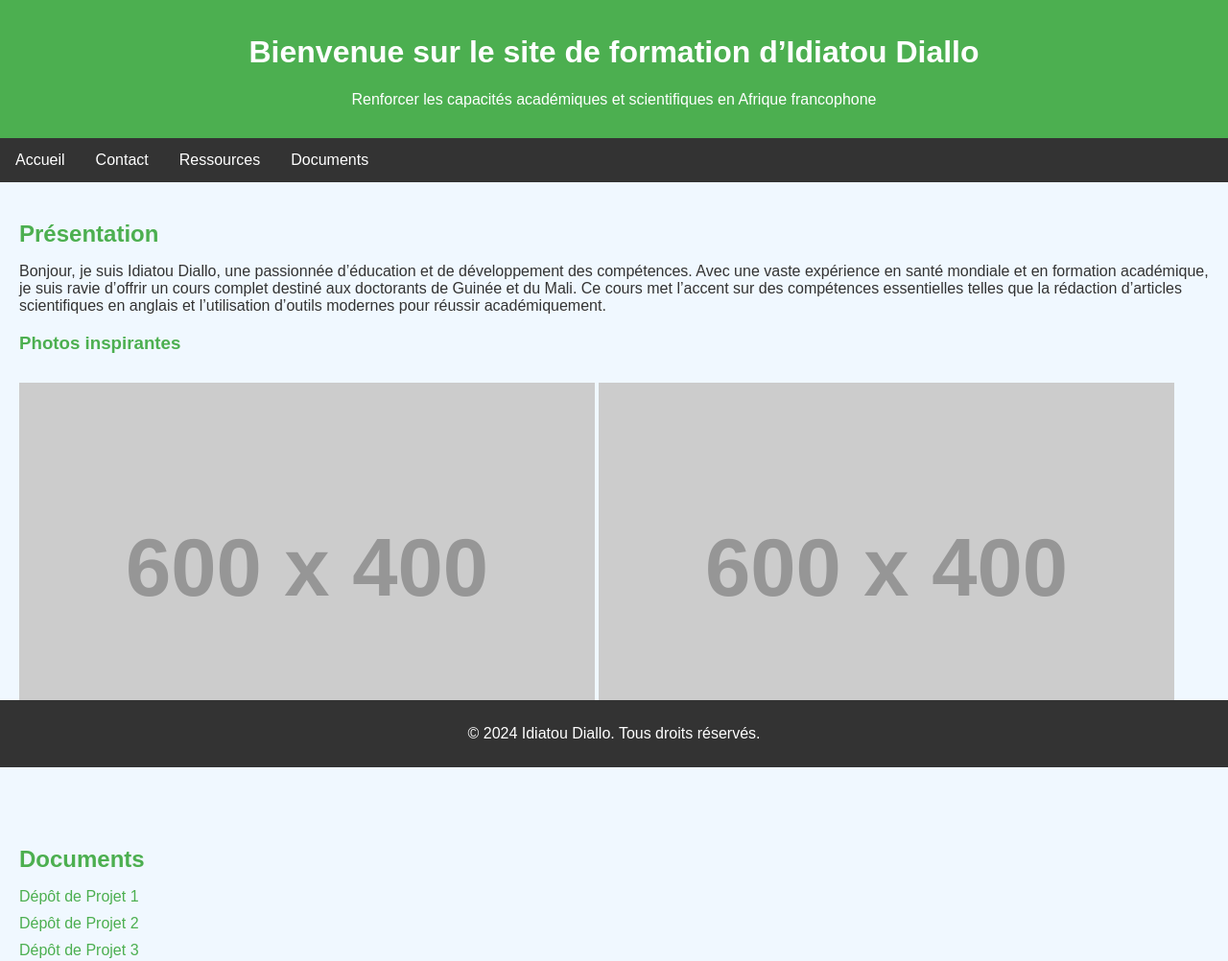
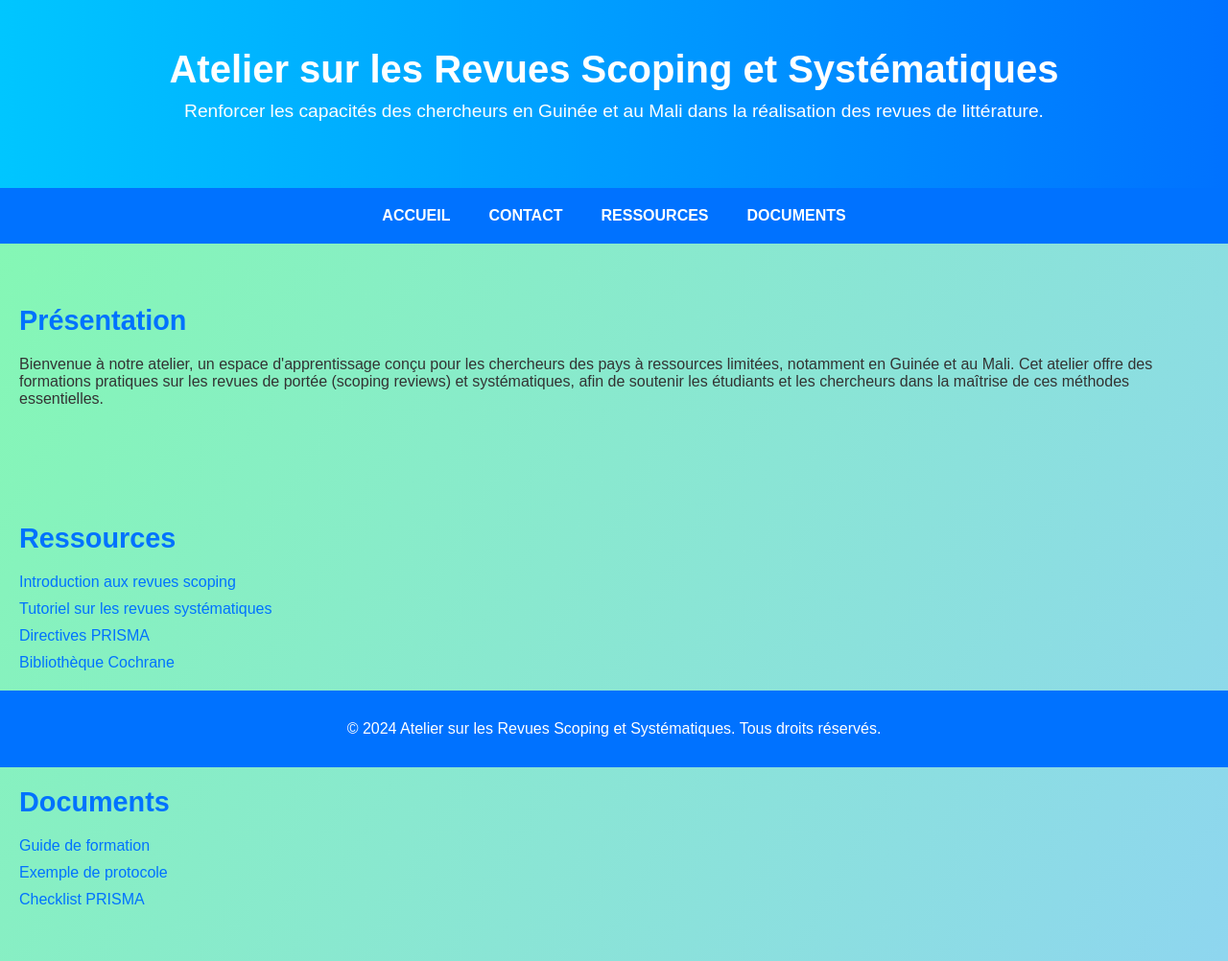
Before and after one commit to idiatou17/idiatou17.github.io, a plain HTML site: page index.html in a window 1280 px wide. Shown: the top 1002 px of the page at 96% size. Drawn offline with Linux system fonts and the light colour scheme; placeholder pictures from the web are drawn by us.

Commit message:
Add files via upload

```diff
--- a/index.html
+++ b/index.html
@@ -3,56 +3,69 @@
 <head>
     <meta charset="UTF-8">
     <meta name="viewport" content="width=device-width, initial-scale=1.0">
-    <title>Idiatou Diallo - Site de Formation</title>
+    <title>Atelier sur les Revues Scoping et Systématiques</title>
     <style>
         body {
             font-family: Arial, sans-serif;
             margin: 0;
             padding: 0;
-            background-color: #f0f8ff;
+            background: linear-gradient(120deg, #84fab0, #8fd3f4);
             color: #333;
         }
 
         header {
-            background-color: #4caf50;
+            text-align: center;
+            padding: 50px 20px;
+            background: linear-gradient(90deg, #00c6ff, #0072ff);
             color: white;
-            padding: 15px;
-            text-align: center;
+            box-shadow: 0 4px 8px rgba(0, 0, 0, 0.2);
+        }
+
+        header h1 {
+            font-size: 2.5em;
+            margin: 0;
+        }
+
+        header p {
+            font-size: 1.2em;
+            margin-top: 10px;
         }
 
         nav {
-            background-color: #333;
-            overflow: hidden;
+            display: flex;
+            justify-content: center;
+            background-color: #0072ff;
+            padding: 10px 0;
         }
 
         nav a {
-            float: left;
-            display: block;
             color: white;
-            text-align: center;
-            padding: 14px 16px;
             text-decoration: none;
+            padding: 10px 20px;
+            font-weight: bold;
+            text-transform: uppercase;
         }
 
         nav a:hover {
-            background-color: #ddd;
-            color: black;
+            background-color: #00c6ff;
+            border-radius: 5px;
         }
 
         .container {
-            padding: 20px;
+            padding: 40px 20px;
         }
 
         .section-title {
-            color: #4caf50;
-            margin-bottom: 10px;
+            color: #0072ff;
+            font-size: 1.8em;
+            margin-bottom: 20px;
         }
 
         footer {
-            background-color: #333;
+            background-color: #0072ff;
             color: white;
             text-align: center;
-            padding: 10px 0;
+            padding: 15px 0;
             position: fixed;
             bottom: 0;
             width: 100%;
@@ -68,7 +81,7 @@
         }
 
         a {
-            color: #4caf50;
+            color: #0072ff;
             text-decoration: none;
         }
 
@@ -76,17 +89,24 @@
             text-decoration: underline;
         }
 
+        .image-section {
+            display: flex;
+            flex-wrap: wrap;
+            justify-content: center;
+            gap: 20px;
+        }
+
         .image-section img {
-            max-width: 100%;
-            height: auto;
-            margin: 20px 0;
+            max-width: 300px;
+            border-radius: 10px;
+            box-shadow: 0 4px 8px rgba(0, 0, 0, 0.1);
         }
     </style>
 </head>
 <body>
     <header>
-        <h1>Bienvenue sur le site de formation d’Idiatou Diallo</h1>
-        <p>Renforcer les capacités académiques et scientifiques en Afrique francophone</p>
+        <h1>Atelier sur les Revues Scoping et Systématiques</h1>
+        <p>Renforcer les capacités des chercheurs en Guinée et au Mali dans la réalisation des revues de littérature.</p>
     </header>
 
     <nav>
@@ -98,31 +118,27 @@
 
     <div id="home" class="container">
         <h2 class="section-title">Présentation</h2>
-        <p>Bonjour, je suis Idiatou Diallo, une passionnée d’éducation et de développement des compétences. Avec une vaste expérience en santé mondiale et en formation académique, je suis ravie d’offrir un cours complet destiné aux doctorants de Guinée et du Mali. Ce cours met l’accent sur des compétences essentielles telles que la rédaction d’articles scientifiques en anglais et l’utilisation d’outils modernes pour réussir académiquement.</p>
+        <p>Bienvenue à notre atelier, un espace d'apprentissage conçu pour les chercheurs des pays à ressources limitées,
+        notamment en Guinée et au Mali. Cet atelier offre des formations pratiques sur les revues de portée (scoping reviews) et
+        systématiques, afin de soutenir les étudiants et les chercheurs dans la maîtrise de ces méthodes essentielles.</p>
+    </div>
 
-        <div class="image-section">
-            <h3 class="section-title">Photos inspirantes</h3>
-            <img src="https://via.placeholder.com/600x400" alt="Scoping et Revue Systématique">
-            <img src="https://via.placeholder.com/600x400" alt="Renforcement des capacités en milieu à ressources limitées">
-        </div>
+    <div id="resources" class="container">
+        <h2 class="section-title">Ressources</h2>
+        <ul>
+            <li><a href="https://www.youtube.com/watch?v=example1" target="_blank">Introduction aux revues scoping</a></li>
+            <li><a href="https://www.youtube.com/watch?v=example2" target="_blank">Tutoriel sur les revues systématiques</a></li>
+            <li><a href="https://www.prisma-statement.org/" target="_blank">Directives PRISMA</a></li>
+            <li><a href="https://www.cochranelibrary.com/" target="_blank">Bibliothèque Cochrane</a></li>
+        </ul>
     </div>
 
     <div id="documents" class="container">
         <h2 class="section-title">Documents</h2>
         <ul>
-            <li><a href="https://github.com/example1" target="_blank">Dépôt de Projet 1</a></li>
-            <li><a href="https://github.com/example2" target="_blank">Dépôt de Projet 2</a></li>
-            <li><a href="https://github.com/example3" target="_blank">Dépôt de Projet 3</a></li>
-        </ul>
-    </div>
-
-    <div id="resources" class="container">
-        <h2 class="section-title">Ressources</h2>
-        <ul>
-            <li><a href="https://www.youtube.com/watch?v=example1" target="_blank">Tutoriel Vidéo 1</a></li>
-            <li><a href="https://www.youtube.com/watch?v=example2" target="_blank">Tutoriel Vidéo 2</a></li>
-            <li><a href="https://www.youtube.com/watch?v=example3" target="_blank">Tutoriel Vidéo 3</a></li>
-            <li><a href="https://www.youtube.com/watch?v=example4" target="_blank">Tutoriel Vidéo 4</a></li>
+            <li><a href="https://github.com/example1" target="_blank">Guide de formation</a></li>
+            <li><a href="https://github.com/example2" target="_blank">Exemple de protocole</a></li>
+            <li><a href="https://github.com/example3" target="_blank">Checklist PRISMA</a></li>
         </ul>
     </div>
 
@@ -136,7 +152,7 @@
     </div>
 
     <footer>
-        <p>&copy; 2024 Idiatou Diallo. Tous droits réservés.</p>
+        <p>&copy; 2024 Atelier sur les Revues Scoping et Systématiques. Tous droits réservés.</p>
     </footer>
 </body>
 </html>
```
